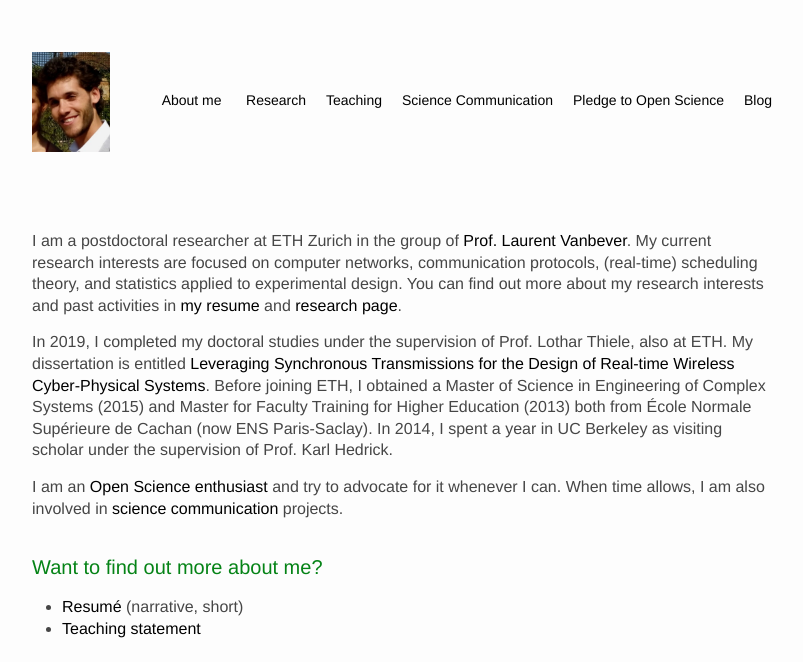
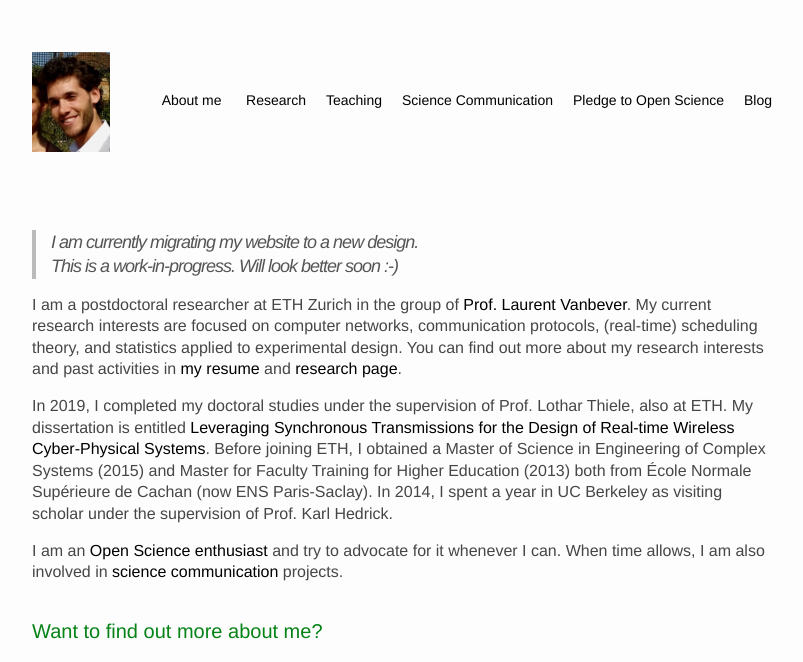
Before and after one commit to romain-jacob/website, a Jekyll site: the page built from index.md, in a window 1280 px wide. Shown: the top 662 px of the page, without its empty margins (238-1041 px from the left). Built offline with Jekyll 4.4.1, drawn with Linux system fonts in a browser that asks for light colours.

Commit message:
index.md

```diff
--- a/index.md
+++ b/index.md
@@ -3,6 +3,9 @@ layout: page
 # menutitle: About me
 # permalink: /
 ---
+
+> I am currently migrating my website to a new design.
+> This is a work-in-progress. Will look better soon :-)
 
 I am a postdoctoral researcher at ETH Zurich in the group of [Prof. Laurent Vanbever](https://nsg.ee.ethz.ch/people/laurent-vanbever/). My current research interests are focused on computer networks, communication protocols, (real-time) scheduling theory, and statistics applied to experimental design.
 You can find out more about my research interests and past activities in [my resume]() and [research page](/research).
```
